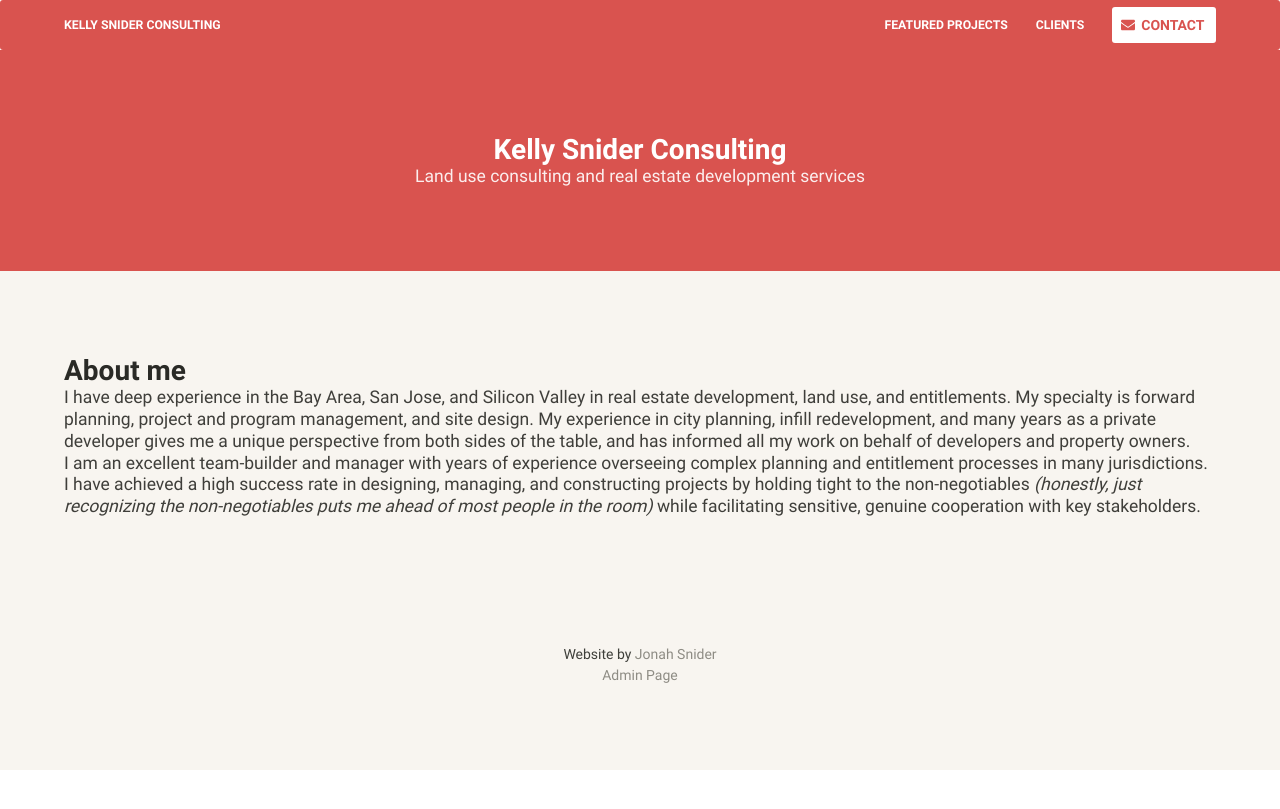
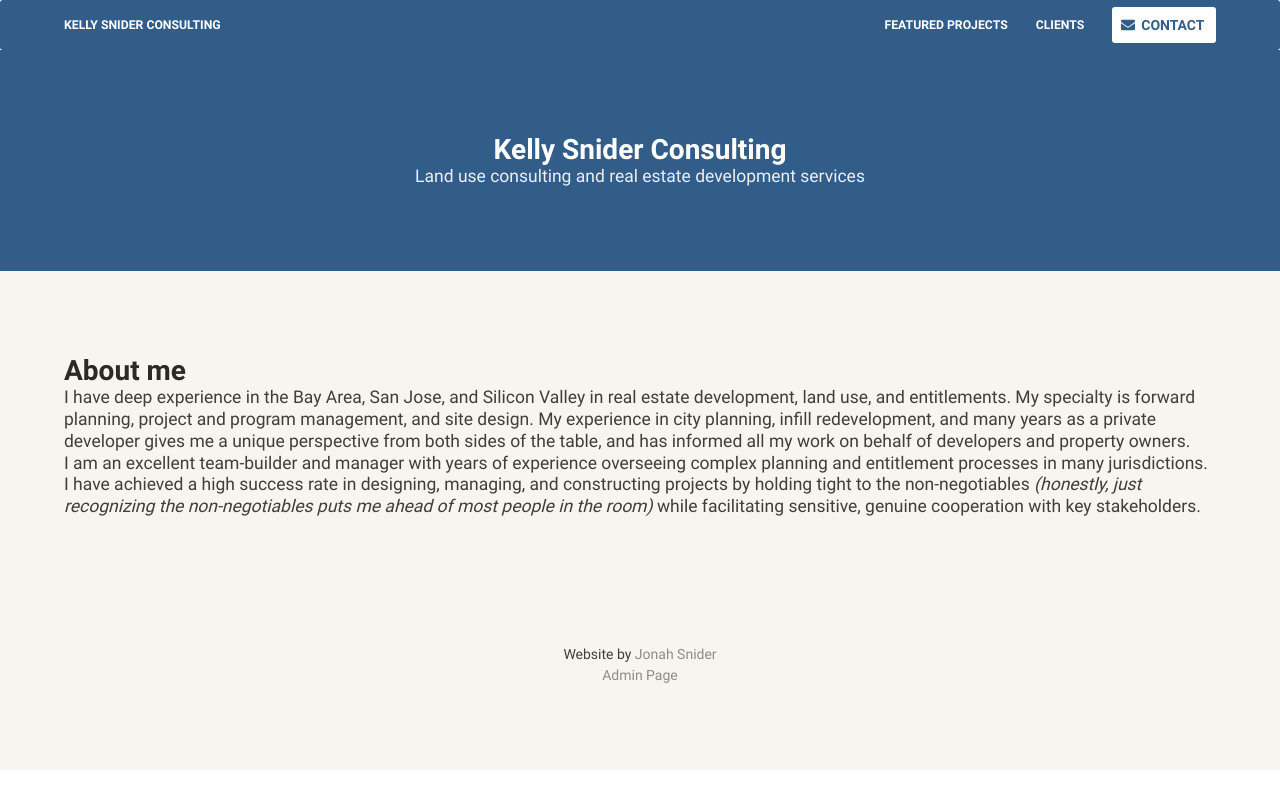
Before and after one commit to ESnider/kscsite, a Jekyll site: the page built from index.md, in a window 1280 px wide. Shown: the top 809 px of the page. Built offline with Jekyll 4.4.1, drawn with Linux system fonts in a browser that asks for light colours.

Commit message:
Update Settings “settings”

```diff
--- a/_data/settings.yml
+++ b/_data/settings.yml
@@ -1,4 +1,4 @@
 contactEmail: kellysniderconsulting@gmail.com
-color: danger
+color: primary
 brand: Kelly Snider Consulting
 dealSheet: /assets/images/deal-sheet.pdf
```
